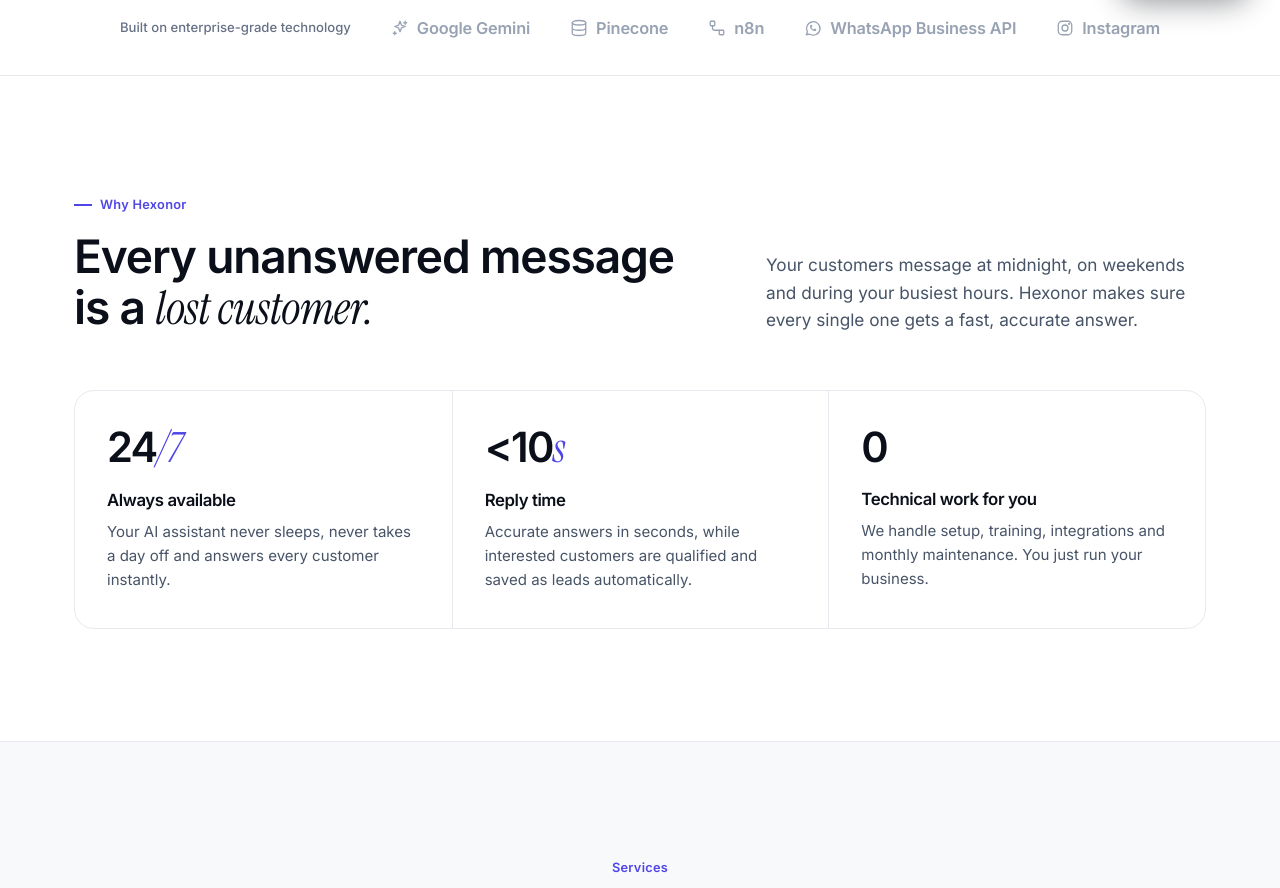
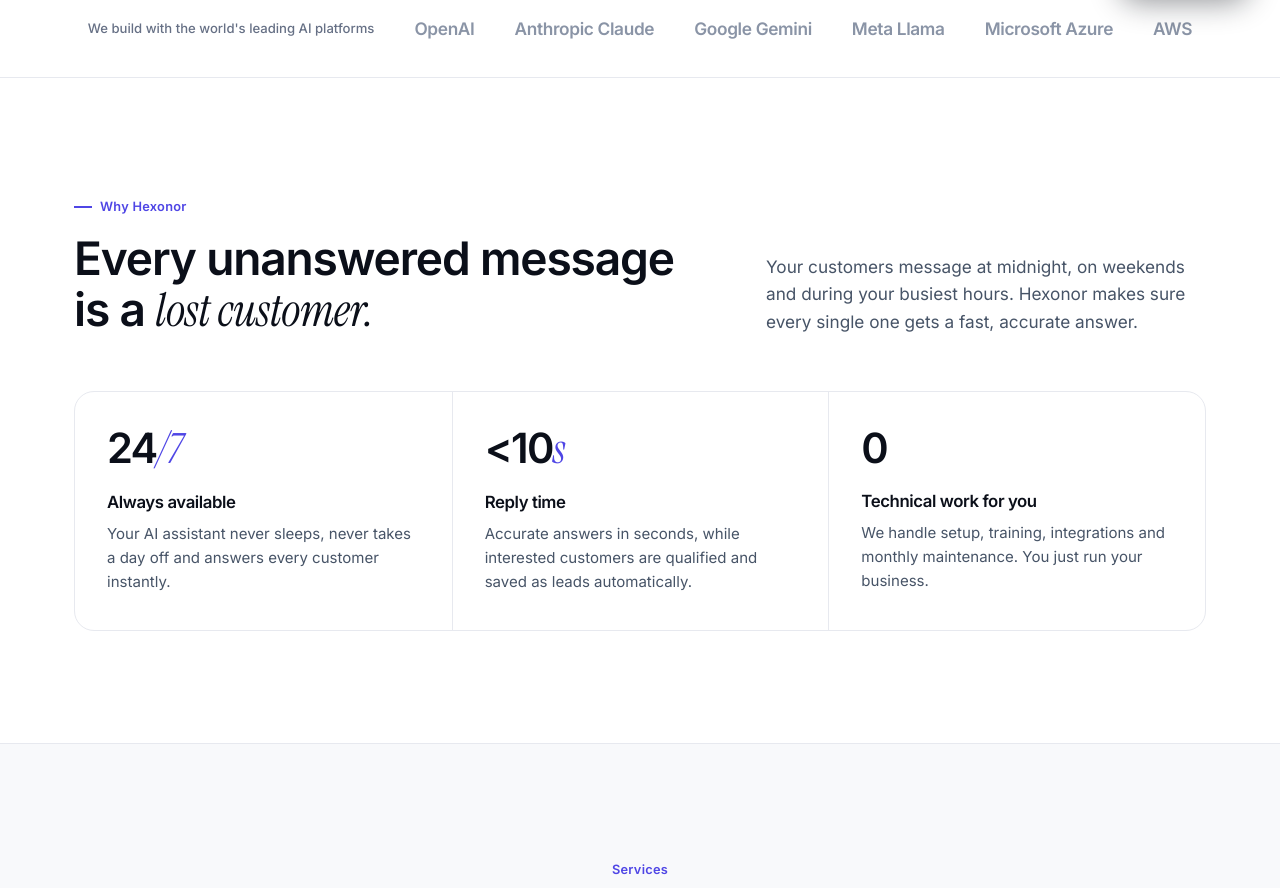
Before and after one commit to huzaifa4444/hexonor-website, a plain HTML site: page index.html in a window 1280 px wide. Shown: the part 778-1666 px from the top of the page. Drawn offline with Linux system fonts and the light colour scheme.

Commit message:
Show leading AI platforms and worldwide payment methods
Replace the tech strip with the AI platforms we build with
(OpenAI, Anthropic Claude, Google Gemini, Meta Llama, Microsoft
Azure, AWS) and list internationally accepted payment methods
(Visa, Mastercard, PayPal, wire transfer).

Co-Authored-By: Claude Opus 5.5 <noreply@anthropic.com>

```diff
--- a/index.html
+++ b/index.html
@@ -112,7 +112,7 @@ footer .brand .logo{height:26px}
 .strip-in{display:flex;align-items:center;gap:40px;flex-wrap:wrap;justify-content:center}
 .strip p{font-size:.82rem;color:var(--muted);font-weight:500}
 .strip ul{list-style:none;display:flex;gap:40px;flex-wrap:wrap;justify-content:center;align-items:center}
-.strip li{font-weight:600;font-size:1.02rem;color:#98a2b3;letter-spacing:-.01em;display:flex;align-items:center;gap:8px}
+.strip li{font-weight:600;font-size:1.08rem;color:#8a94a6;letter-spacing:-.02em;display:flex;align-items:center;gap:8px;white-space:nowrap}
 .strip li .ico{width:18px;height:18px}
 
 /* value */
@@ -430,13 +430,14 @@ footer{padding:72px 0 104px}
 <!-- TECH STRIP -->
 <div class="strip">
   <div class="wrap strip-in">
-    <p>Built on enterprise-grade technology</p>
+    <p>We build with the world's leading AI platforms</p>
     <ul>
-      <li><svg class="ico"><use href="#i-spark"/></svg>Google Gemini</li>
-      <li><svg class="ico"><use href="#i-db"/></svg>Pinecone</li>
-      <li><svg class="ico"><use href="#i-flow"/></svg>n8n</li>
-      <li><svg class="ico"><use href="#i-wa"/></svg>WhatsApp Business API</li>
-      <li><svg class="ico"><use href="#i-ig"/></svg>Instagram</li>
+      <li>OpenAI</li>
+      <li>Anthropic Claude</li>
+      <li>Google Gemini</li>
+      <li>Meta Llama</li>
+      <li>Microsoft Azure</li>
+      <li>AWS</li>
     </ul>
   </div>
 </div>
@@ -613,7 +614,7 @@ footer{padding:72px 0 104px}
       <div class="perk"><svg class="ico"><use href="#i-gift"/></svg>14-day free trial, no card</div>
       <div class="perk"><svg class="ico"><use href="#i-clock"/></svg>Cancel anytime, 30 days' notice</div>
       <div class="perk"><svg class="ico"><use href="#i-shield"/></svg>Your data is never sold or shared</div>
-      <div class="perk"><svg class="ico"><use href="#i-card"/></svg>Bank, card, JazzCash, Easypaisa</div>
+      <div class="perk"><svg class="ico"><use href="#i-card"/></svg>Visa, Mastercard, PayPal &amp; wire transfer</div>
     </div>
 
     <details class="compare rv">
```
